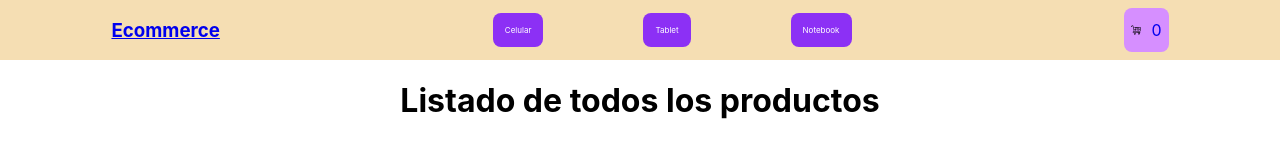
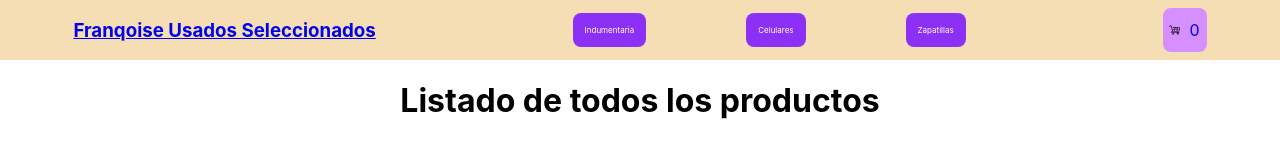
Before and after one commit to francodemilano/FranqoiseUsados-Damilano, a React (Create React App) app: page / in a window 1280 px wide. Shown: the top 160 px of the page. Built offline with nearby package versions, Linux system fonts and the light colour scheme; the HTML template or start-up script is replaced by a standard one.

Commit message:
navbar changes

```diff
--- a/src/Components/Navbar/Navbar.js
+++ b/src/Components/Navbar/Navbar.js
@@ -6,12 +6,12 @@ const NavBar = () => {
   return (
     <nav className="NavBar" >
         <Link to='/'>
-          <h3>Ecommerce</h3>
+          <h3>Franqoise Usados Seleccionados</h3>
         </Link>
         <div className="Categories">
-            <NavLink to='/category/celular' className={({isActive}) => isActive ? 'ActiveOption' : 'Option'}>Celular</NavLink>
-            <NavLink to='/category/tablet' className={({isActive}) => isActive ? 'ActiveOption' : 'Option'}>Tablet</NavLink>
-            <NavLink to='/category/notebook' className={({isActive}) => isActive ? 'ActiveOption' : 'Option'}>Notebook</NavLink>
+            <NavLink to='/category/Indumentaria' className={({isActive}) => isActive ? 'ActiveOption' : 'Option'}>Indumentaria</NavLink>
+            <NavLink to='/category/Celulares' className={({isActive}) => isActive ? 'ActiveOption' : 'Option'}>Celulares</NavLink>
+            <NavLink to='/category/Zapatillas' className={({isActive}) => isActive ? 'ActiveOption' : 'Option'}>Zapatillas</NavLink>
         </div>
         <CartWidget />
     </nav>
```
